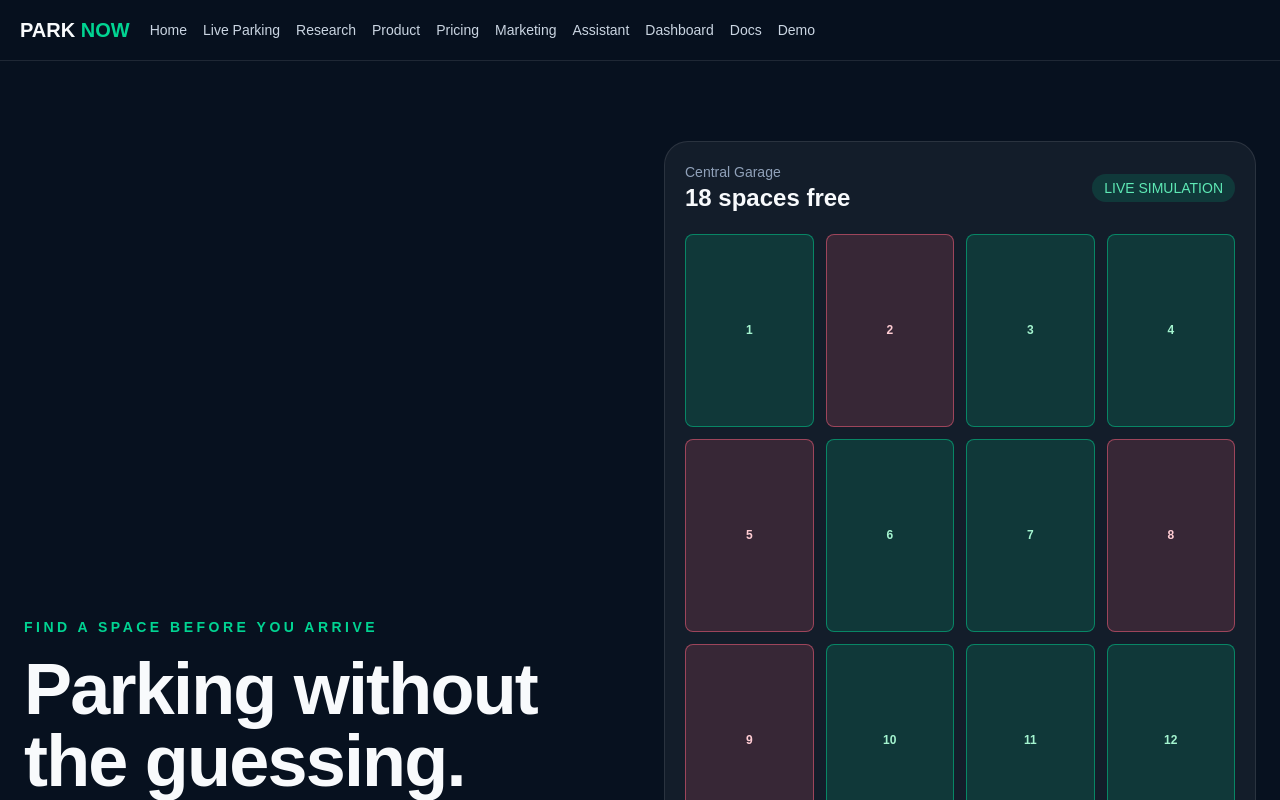
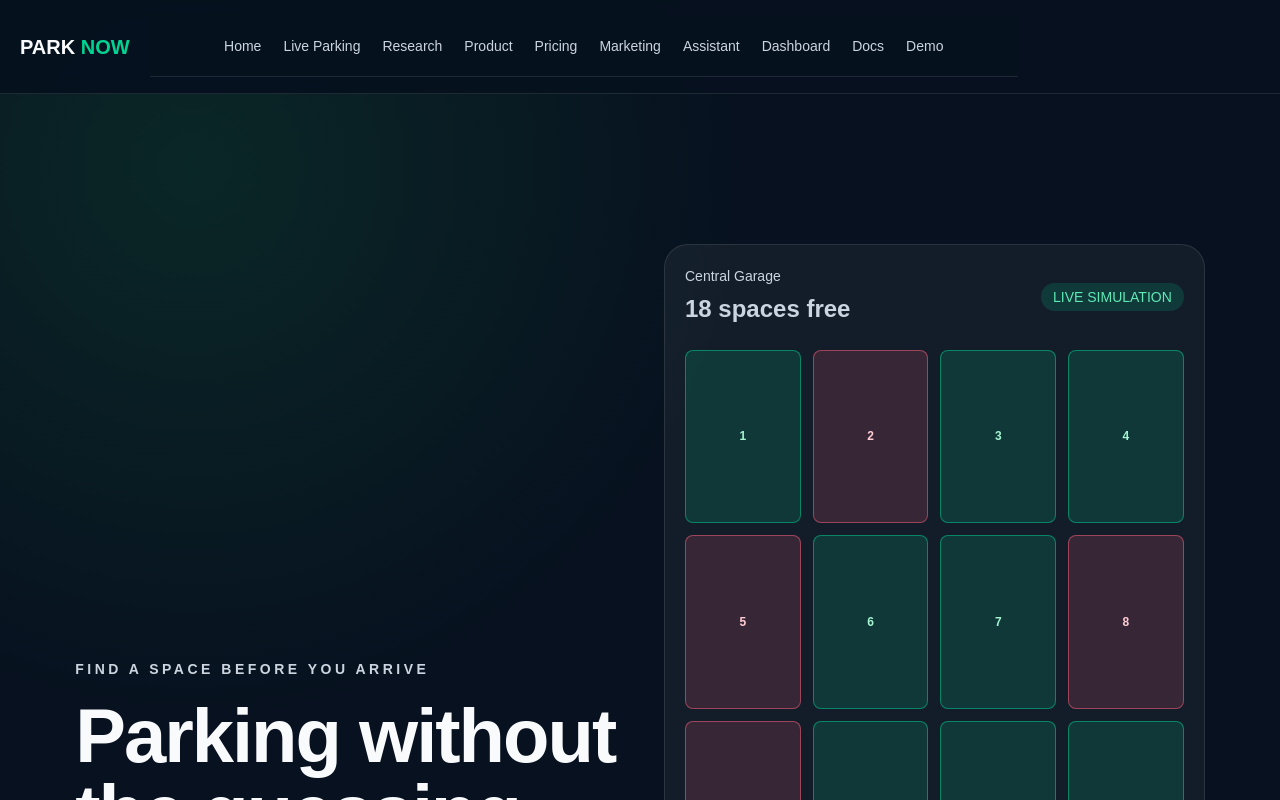
Before and after one commit to Adriano1305gll/ParkNow, a Next.js app: page / in a window 1280 px wide. Shown: the top 800 px of the page. Built offline with nearby package versions, Linux system fonts and the light colour scheme.

Commit message:
Improve Park Now visual design

```diff
--- a/app/globals.css
+++ b/app/globals.css
@@ -1,4 +1,185 @@
 @import "tailwindcss";
-:root { color-scheme: dark; }
-body { margin:0; background:#07111f; color:#f8fafc; font-family:Arial,Helvetica,sans-serif; }
-a { color: inherit; text-decoration:none; }
+
+:root {
+  color-scheme: dark;
+}
+
+* {
+  box-sizing: border-box;
+}
+
+html {
+  scroll-behavior: smooth;
+}
+
+body {
+  margin: 0;
+  min-height: 100vh;
+  background:
+    radial-gradient(circle at 15% 10%, rgba(34, 197, 94, 0.12), transparent 30%),
+    #07111f;
+  color: #f8fafc;
+  font-family: Arial, Helvetica, sans-serif;
+}
+
+a {
+  color: inherit;
+  text-decoration: none;
+}
+
+/* Navigation */
+
+nav {
+  display: flex;
+  align-items: center;
+  gap: 22px;
+  padding: 20px 6%;
+  border-bottom: 1px solid rgba(255, 255, 255, 0.1);
+  background: rgba(7, 17, 31, 0.95);
+  flex-wrap: wrap;
+}
+
+nav a {
+  color: #cbd5e1;
+  transition: 0.2s ease;
+}
+
+nav a:hover {
+  color: #22c55e;
+}
+
+/* Main content */
+
+main {
+  width: min(1180px, 92%);
+  margin: 0 auto;
+  padding: 70px 0;
+}
+
+h1 {
+  font-size: clamp(42px, 7vw, 76px);
+  line-height: 1;
+  margin: 15px 0 24px;
+  letter-spacing: -2px;
+}
+
+h2 {
+  font-size: 30px;
+  margin: 20px 0;
+}
+
+h3 {
+  font-size: 20px;
+}
+
+p {
+  color: #cbd5e1;
+  line-height: 1.7;
+  max-width: 760px;
+}
+
+button {
+  background: #22c55e;
+  color: #04120a;
+  border: none;
+  border-radius: 12px;
+  padding: 13px 20px;
+  font-weight: 700;
+  cursor: pointer;
+  transition: 0.2s ease;
+}
+
+button:hover {
+  transform: translateY(-2px);
+  background: #4ade80;
+}
+
+/* Cards */
+
+section {
+  margin-bottom: 50px;
+}
+
+.card {
+  background: #0d1a2b;
+  border: 1px solid rgba(255, 255, 255, 0.1);
+  border-radius: 20px;
+  padding: 25px;
+}
+
+/* Parking area */
+
+.parking-grid {
+  display: grid;
+  grid-template-columns: repeat(6, 1fr);
+  gap: 14px;
+  margin-top: 30px;
+}
+
+.parking-space {
+  min-height: 105px;
+  border: 2px solid #334155;
+  border-radius: 12px;
+  display: flex;
+  align-items: center;
+  justify-content: center;
+  font-size: 20px;
+  font-weight: 700;
+  background: #111827;
+  transition: 0.2s ease;
+}
+
+.parking-space:hover {
+  transform: translateY(-3px);
+  border-color: #f8fafc;
+}
+
+.available {
+  background: rgba(34, 197, 94, 0.18);
+  border-color: #22c55e;
+  color: #86efac;
+}
+
+.occupied {
+  background: rgba(239, 68, 68, 0.18);
+  border-color: #ef4444;
+  color: #fca5a5;
+}
+
+/* Status */
+
+.status {
+  display: flex;
+  gap: 25px;
+  flex-wrap: wrap;
+  margin: 25px 0;
+}
+
+.status > div {
+  background: #0d1a2b;
+  border: 1px solid rgba(255, 255, 255, 0.1);
+  border-radius: 16px;
+  padding: 20px;
+  min-width: 170px;
+}
+
+/* Mobile */
+
+@media (max-width: 800px) {
+  nav {
+    gap: 12px;
+    font-size: 14px;
+  }
+
+  main {
+    padding-top: 40px;
+  }
+
+  .parking-grid {
+    grid-template-columns: repeat(3, 1fr);
+  }
+
+  .parking-space {
+    min-height: 80px;
+  }
+}
```
